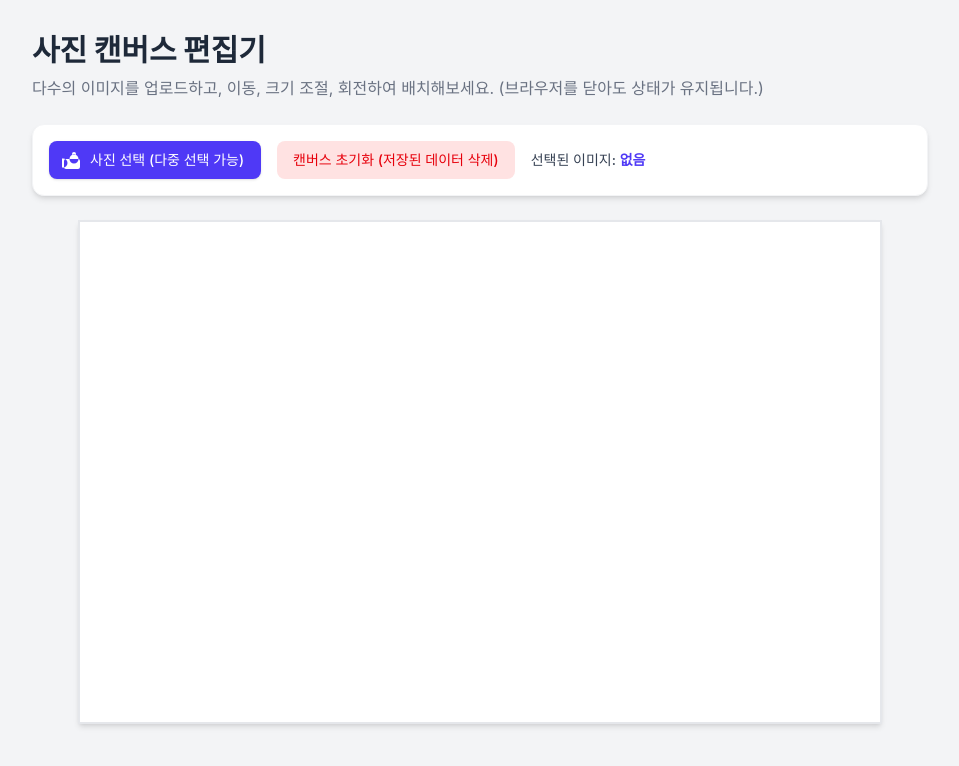
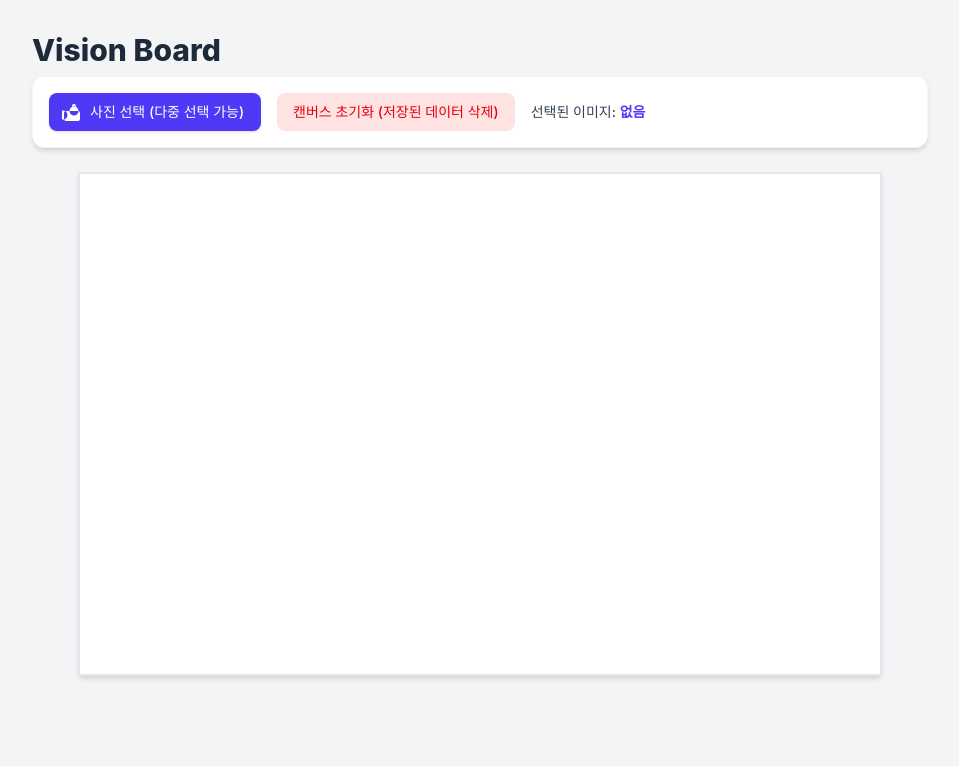
Before and after one commit to eto2000/visionboard, a React (Vite) app: page / in a window 1280 px wide. Shown: the top 766 px of the page, without its empty margins (160-1119 px from the left). Built offline with nearby package versions, Linux system fonts and the light colour scheme.

Commit message:
텍스트 수정

```diff
--- a/src/components/CanvasEditor.jsx
+++ b/src/components/CanvasEditor.jsx
@@ -482,8 +482,8 @@ export default function CanvasEditor() {
 
     return (
         <div className="max-w-4xl w-full">
-            <h1 className="text-3xl font-extrabold text-gray-800 mb-2">사진 캔버스 편집기</h1>
-            <p className="text-gray-500 mb-6">다수의 이미지를 업로드하고, 이동, 크기 조절, 회전하여 배치해보세요. (브라우저를 닫아도 상태가 유지됩니다.)</p>
+            <h1 className="text-3xl font-extrabold text-gray-800 mb-2">Vision Board</h1>
+            {/* <p className="text-gray-500 mb-6">Upload multiple images and arrange them on the canvas by moving, resizing, and rotating. (Your browser will remember the state even if you close it.)</p> */}
 
             {/* 컨트롤 패널 */}
             <div className="flex flex-col sm:flex-row gap-4 mb-6 p-4 bg-white rounded-xl shadow-md border border-gray-100">
```
